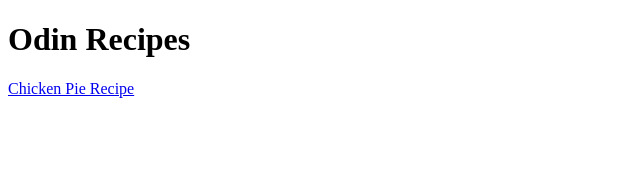
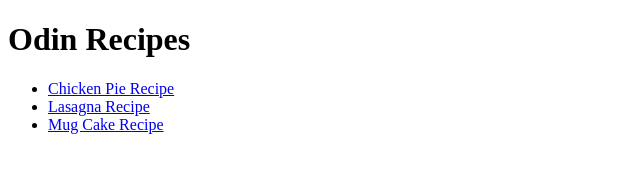
Before and after one commit to SeamusOfBlender/odin-recipes, a plain HTML site: page index.html in a window 1280 px wide. Shown: the whole page, without its empty margins (0-640 px from the left). Drawn offline with Linux system fonts and the light colour scheme.

Commit message:
Add links to new recipes in index.html
Added the links for lasagna and mugcake to the main page

```diff
--- a/index.html
+++ b/index.html
@@ -7,6 +7,10 @@
     </head>
     <body>
         <h1>Odin Recipes</h1>
-        <a href="./recipes/chickenpie.html">Chicken Pie Recipe</a>
+        <ul>
+            <li><a href="./recipes/chickenpie.html">Chicken Pie Recipe</a></li>
+            <li><a href="./recipes/lasagna.html">Lasagna Recipe</a></li>
+            <li><a href="./recipes/mugcake.html">Mug Cake Recipe</a></li>
+        </ul>
     </body>
 </html>
```
